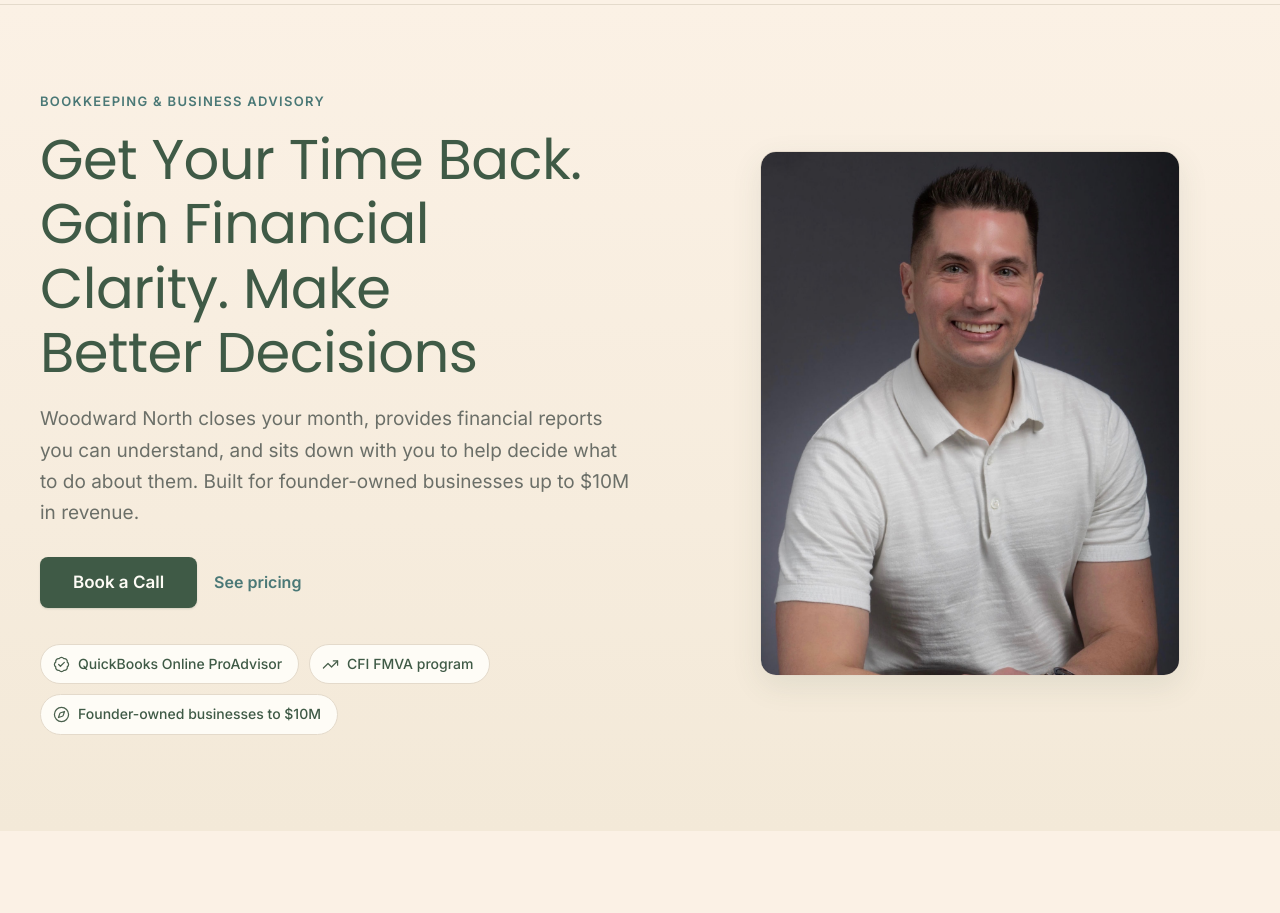
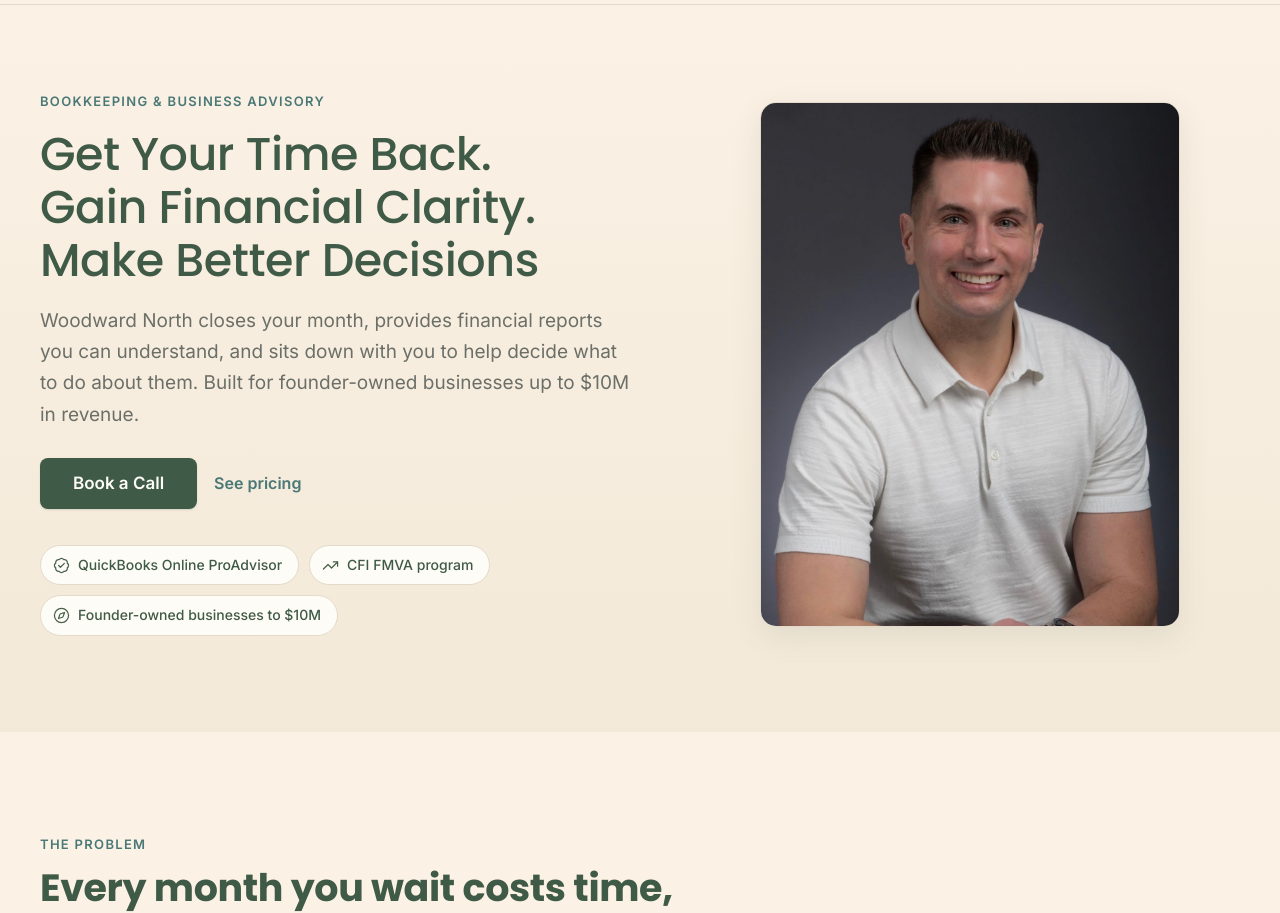
Before and after one commit to scottymichaelh/woodward-north-site, a React (Vite) app: page /#/ in a window 1280 px wide. Shown: the part 120-1033 px from the top of the page. Built offline with nearby package versions, Linux system fonts and the light colour scheme.

Commit message:
Update Home.jsx

```diff
--- a/src/pages/Home.jsx
+++ b/src/pages/Home.jsx
@@ -73,7 +73,7 @@ export default function Home() {
             <div style={{ font: "600 13px/1.3 Inter,sans-serif", letterSpacing: "0.1em", textTransform: "uppercase", color: "var(--wn-accent)" }}>
               Bookkeeping &amp; business advisory
             </div>
-            <h2 style={{ margin: 0, font: "400 56px/1.15 Poppins,sans-serif", letterSpacing: "-0.01em", color: "var(--wn-text)", textWrap: "balance" }}>
+            <h2 style={{ margin: 0, font: "500 46px/1.15 Poppins,sans-serif", letterSpacing: "-0.01em", color: "var(--wn-text)", textWrap: "balance" }}>
               Get Your Time Back. Gain Financial Clarity. Make Better Decisions
             </h2>
             <p style={{ margin: 0, font: "400 19px/1.65 Inter,sans-serif", color: "var(--wn-text-muted)", maxWidth: "33em", textWrap: "pretty" }}>
@@ -105,7 +105,7 @@ export default function Home() {
           <div style={{ maxWidth: 760 }}>
             <div style={{ font: "600 13px/1.3 Inter,sans-serif", letterSpacing: "0.1em", textTransform: "uppercase", color: "var(--wn-accent)" }}>The problem</div>
             <h2 style={{ margin: "12px 0 0", font: "700 38px/1.2 Poppins,sans-serif", letterSpacing: "-0.01em", color: "var(--wn-text)" }}>
-              Every month you wait costs time, energey and financial clarity.
+              Every month you wait costs time, energy and financial clarity.
             </h2>
             <p style={{ margin: "14px 0 0", font: "400 19px/1.65 Inter,sans-serif", color: "var(--wn-text-muted)", textWrap: "pretty" }}>
               Founders and owners must make decisions based on trustworthy numbers. They're short on time, and would rather focus on building a business. What's lacking is a trusted local partner who will tell
```
